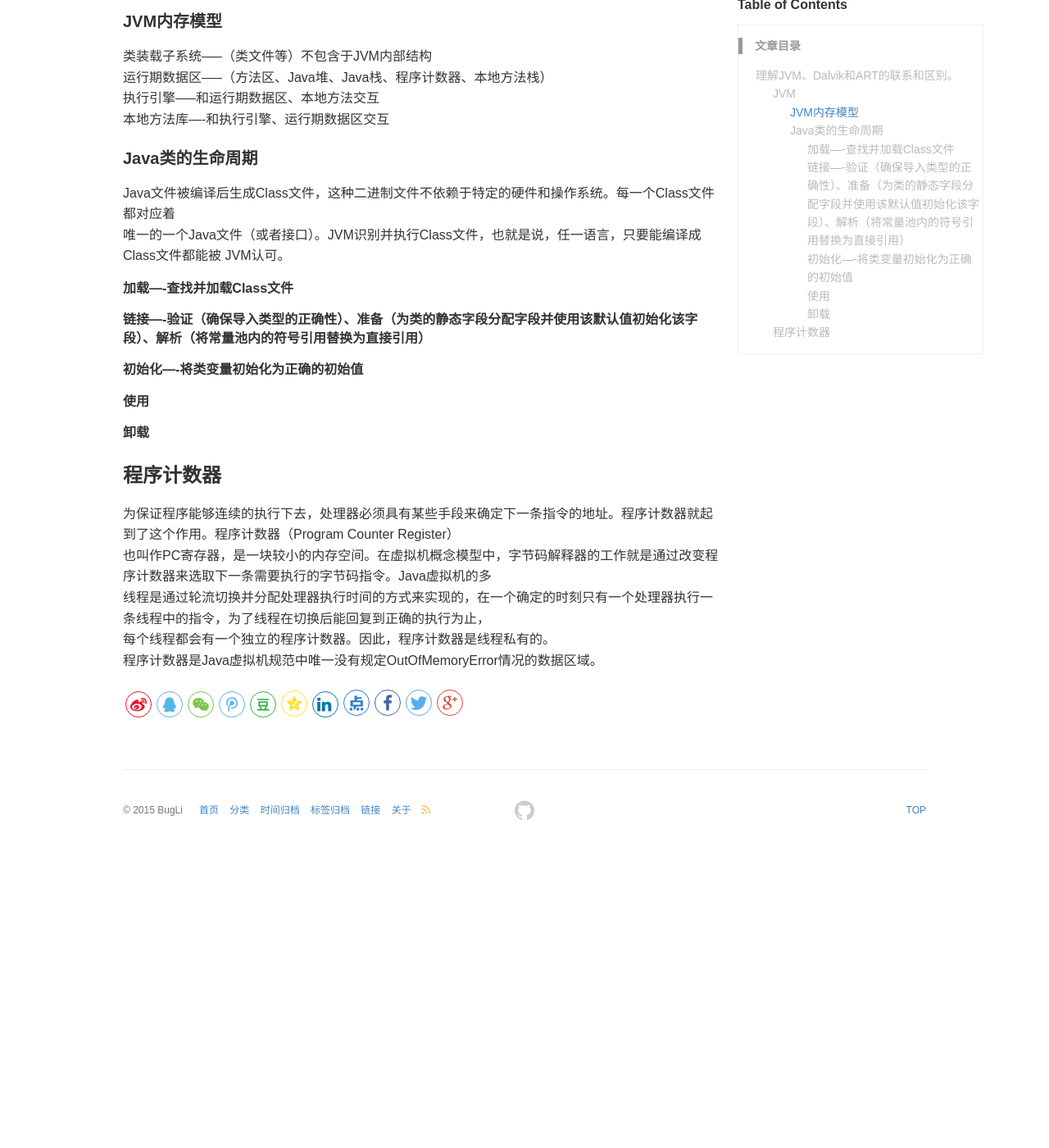
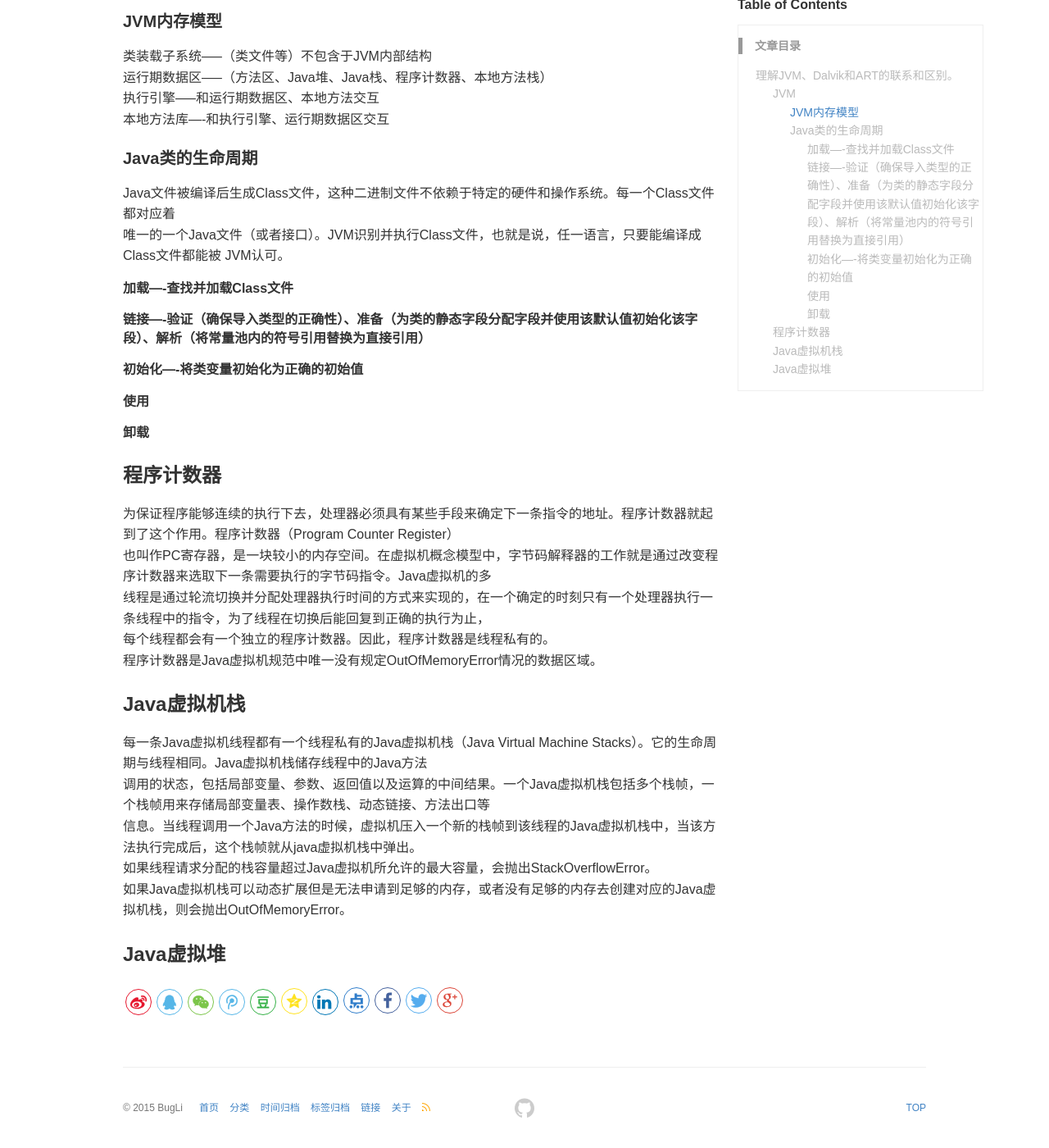
Before and after one commit to BugLiee/BugLiee.github.io, a Jekyll site: the page built from _posts/2020-05-07-blog.md, in a window 1280 px wide and 1400 px high, scrolled down 330 px. Shown: the whole window at 82% size. Built offline with Jekyll 4.4.1, drawn with Linux system fonts in a browser that asks for light colours; comment, search, counter and statistics services are not loaded; before the commit the page ends 1367 px from its top, so only the background shows below that.

Commit message:
Update 2020-05-07-blog.md

```diff
--- a/_posts/2020-05-07-blog.md
+++ b/_posts/2020-05-07-blog.md
@@ -35,3 +35,15 @@ JVM认可。<br>
 线程是通过轮流切换并分配处理器执行时间的方式来实现的，在一个确定的时刻只有一个处理器执行一条线程中的指令，为了线程在切换后能回复到正确的执行为止，<br>
 每个线程都会有一个独立的程序计数器。因此，程序计数器是线程私有的。<br>
 程序计数器是Java虚拟机规范中唯一没有规定OutOfMemoryError情况的数据区域。<br>
+
+### Java虚拟机栈
+每一条Java虚拟机线程都有一个线程私有的Java虚拟机栈（Java Virtual Machine Stacks）。它的生命周期与线程相同。Java虚拟机栈储存线程中的Java方法
+<br>
+调用的状态，包括局部变量、参数、返回值以及运算的中间结果。一个Java虚拟机栈包括多个栈帧，一个栈帧用来存储局部变量表、操作数栈、动态链接、方法出口等
+<br>
+信息。当线程调用一个Java方法的时候，虚拟机压入一个新的栈帧到该线程的Java虚拟机栈中，当该方法执行完成后，这个栈帧就从java虚拟机栈中弹出。
+<br>
+如果线程请求分配的栈容量超过Java虚拟机所允许的最大容量，会抛出StackOverflowError。<br>
+如果Java虚拟机栈可以动态扩展但是无法申请到足够的内存，或者没有足够的内存去创建对应的Java虚拟机栈，则会抛出OutOfMemoryError。<br>
+
+### Java虚拟堆
```
